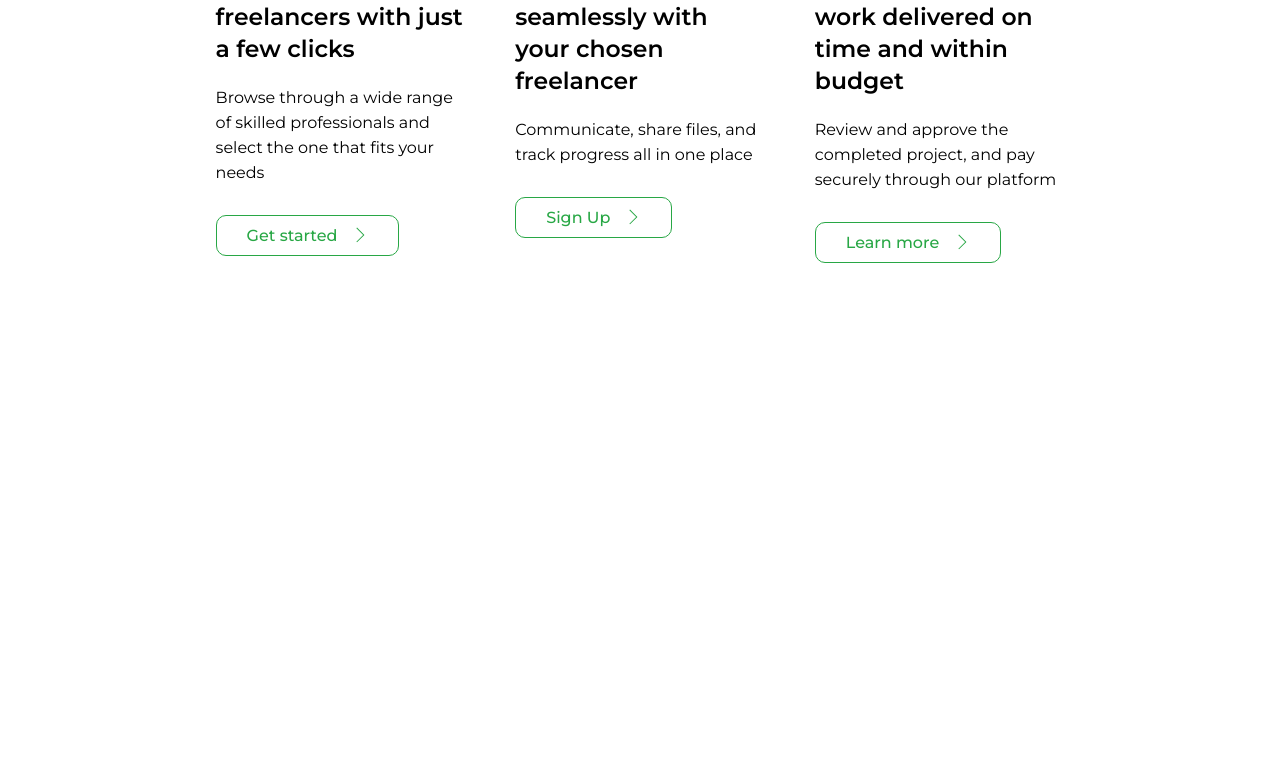
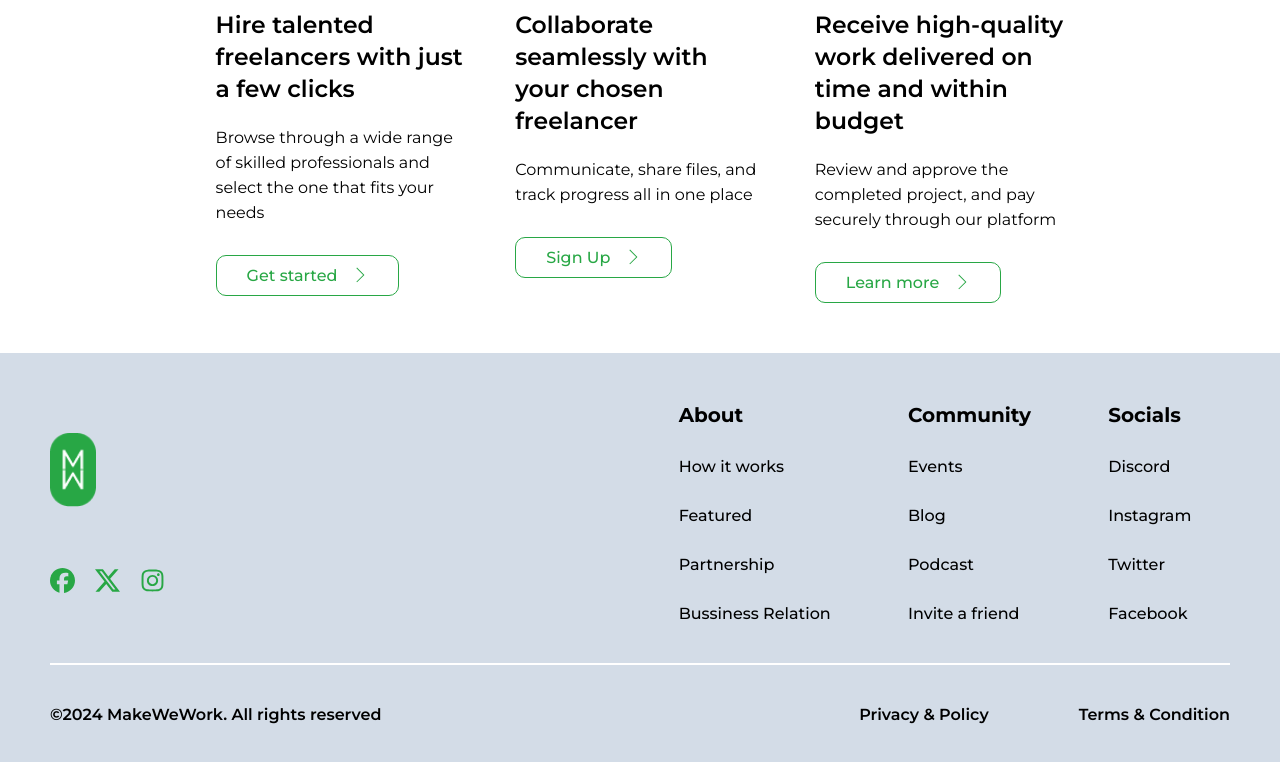
Before and after one commit to MakeWework/MakeWework, a React (Vite) app: page / in a window 1280 px wide. Shown: the part 2219-2981 px from the top of the page. Before the commit the page ends 2482 px from the top, so only its background shows below. Built offline with nearby package versions, Linux system fonts and the light colour scheme.

Commit message:
footer done

```diff
--- a/src/App.css
+++ b/src/App.css
@@ -149,15 +149,14 @@ nav {
 /* Pitch section design */
 .pitch {
   display: flex;
-  padding-top: 30px;
+  padding-top: 50px;
   flex-direction: column;
   align-items: center;
-  /* background-color: gray; */
 }
 .pitch h1 {
   font-weight: 600;
   font-size: 40px;
-  padding-bottom: 50px;
+  padding-bottom: 70px;
 }
 .pitch-article {
   display: flex;
@@ -165,7 +164,6 @@ nav {
   gap: 50px;
 }
 .pitch-article article {
-  /* background-color: red; */
   width: 19.5%;
   display: flex;
   flex-direction: column;
@@ -196,3 +194,55 @@ nav {
   font-weight: 500;
   margin-top: 30px;
 }
+
+/* Footer component design */
+footer {
+  background-color: #d3dce7;
+  padding: 50px;
+  margin-top: 50px;
+}
+.first-footer {
+  display: flex;
+  justify-content: space-between;
+}
+.footer-img {
+  display: flex;
+  flex-direction: column;
+  justify-content: space-around;
+  color: #28a745;
+  font-size: 25px;
+}
+.footer-img img {
+  width: 40%;
+}
+.footer-img div {
+  display: flex;
+  gap: 20px;
+}
+.footer-links {
+  display: flex;
+  justify-content: space-around;
+  width: 50%;
+}
+.footer-links h1 {
+  font-size: 20px;
+}
+.footer-links li {
+  list-style: none;
+  margin-top: 30px;
+  font-weight: 500;
+}
+hr {
+  margin-top: 40px;
+  border: 1px solid #fff;
+}
+.second-footer {
+  display: flex;
+  justify-content: space-between;
+  padding-top: 40px;
+  font-weight: 600;
+}
+.second-inner {
+  display: flex;
+  gap: 90px;
+}
--- a/src/components/Advert.jsx
+++ b/src/components/Advert.jsx
@@ -84,7 +84,6 @@ function Advert() {
             designed, or content written, we have the right professionals for
             the job.
           </p>
-
           <section className="sub-paragraphs">{subPara}</section>
         </div>
       </article>
--- a/src/components/Footer.jsx
+++ b/src/components/Footer.jsx
@@ -0,0 +1,68 @@
+// import React from "react";
+import Logo from "../assets/logo.png";
+import { FaFacebook } from "react-icons/fa6";
+import { FaInstagram } from "react-icons/fa6";
+import { BsTwitterX } from "react-icons/bs";
+
+function Footer() {
+  const footerLinks = [
+    {
+      heading: "About",
+      footerlinks: [
+        "How it works",
+        "Featured",
+        "Partnership",
+        "Bussiness Relation",
+      ],
+    },
+    {
+      heading: "Community",
+      footerlinks: ["Events", "Blog", "Podcast", "Invite a friend"],
+    },
+    {
+      heading: "Socials",
+      footerlinks: ["Discord", "Instagram", "Twitter", "Facebook"],
+    },
+  ];
+
+  const Links = footerLinks.map((link) => {
+    return (
+      <article key={crypto.randomUUID()}>
+        <h1>{link.heading}</h1>
+        <ul>
+          {link.footerlinks.map((item) => {
+            return <li key={crypto.randomUUID()}>{item}</li>;
+          })}
+        </ul>
+      </article>
+    );
+  });
+  return (
+    <>
+      <footer>
+        <div className="first-footer">
+          <section className="footer-img">
+            <img src={Logo} alt="logo" />
+            <div>
+              <FaFacebook />
+              <BsTwitterX />
+              <FaInstagram />
+            </div>
+          </section>
+          <section className="footer-links">{Links}</section>
+        </div>
+
+        <hr />
+        <section className="second-footer">
+          <p>©2024 MakeWeWork. All rights reserved</p>
+          <div className="second-inner">
+            <p>Privacy & Policy</p>
+            <p>Terms & Condition</p>
+          </div>
+        </section>
+      </footer>
+    </>
+  );
+}
+
+export default Footer;
--- a/src/pages/Home.jsx
+++ b/src/pages/Home.jsx
@@ -2,6 +2,7 @@
 import Hero from "../components/Hero";
 import Advert from "../components/Advert";
 import Pitch from "../components/pitch";
+import Footer from "../components/Footer";
 
 function Home() {
   return (
@@ -9,6 +10,7 @@ function Home() {
       <Hero />
       <Advert />
       <Pitch />
+      <Footer />
     </>
   );
 }
```
Also changed, not shown: src/assets/logo.png (added).
